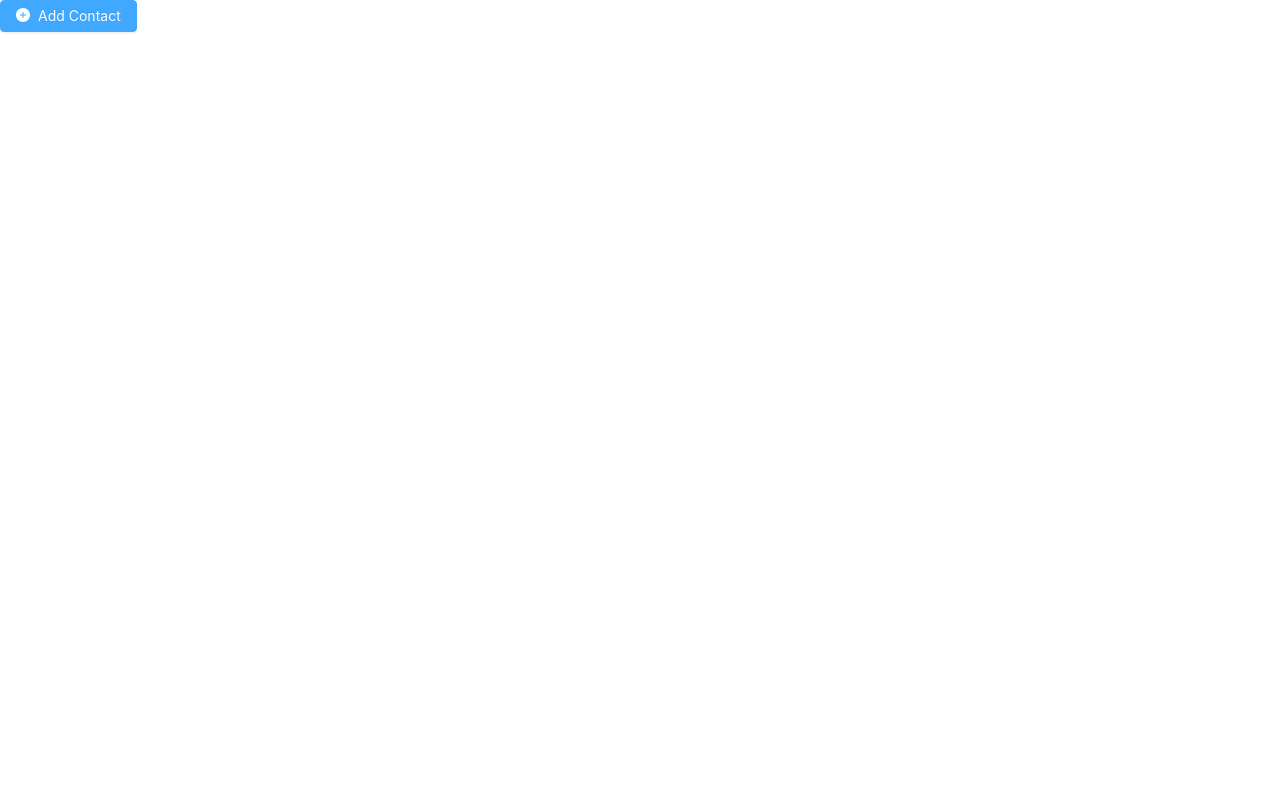
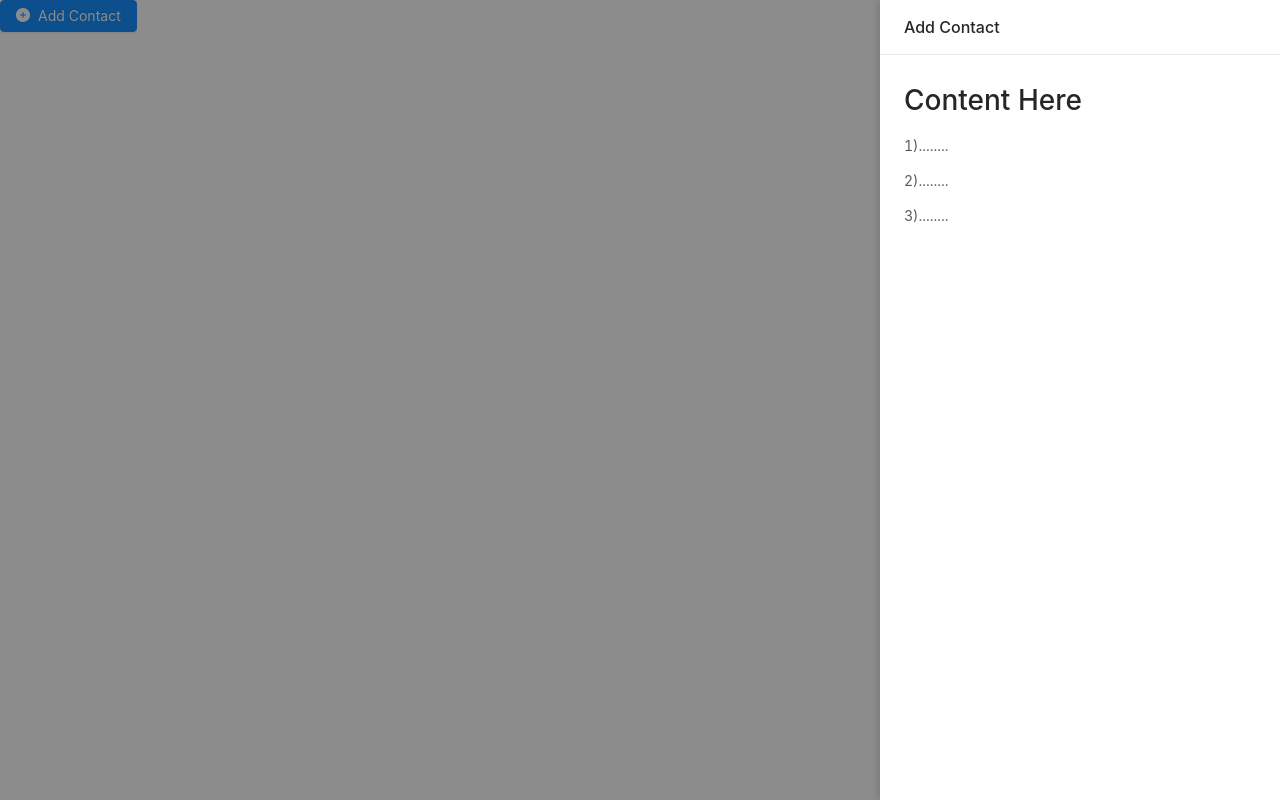
Before and after one commit to Gagandeep-Kaur-01/Contact_Management_System, a React (Create React App) app: page / in a window 1280 px wide. Both pictures are taken after a click on the button "Add Contact". Built offline with nearby package versions, Linux system fonts and the light colour scheme.

Commit message:
created drawer component, passed the handlers as props & imported in App.js

```diff
--- a/src/App.js
+++ b/src/App.js
@@ -2,6 +2,7 @@ import React, { Fragment, useState } from 'react'
 import './App.css';
 import { Button } from 'antd'
 import { PlusCircleFilled } from "@ant-design/icons"
+import AddDrawer from './Components/AddDrawer'
 
 function App() {
     const [visible, setVisible] = useState(false);
@@ -24,6 +25,11 @@ function App() {
         Add Contact
       </Button>
 
+      <AddDrawer
+        onClose={onClose}
+        visible={visible}
+      />
+
     </Fragment>
 
   );
--- /dev/null
+++ b/src/Components/AddDrawer.js
@@ -0,0 +1,25 @@
+import React, { useState } from 'react'
+import 'antd/dist/antd.css';
+import { Drawer } from "antd";
+
+const AddDrawer = ({onClose, visible}) => {
+
+    return (
+      <Drawer
+        width="400"
+        title="Add Contact"
+        placement="right"
+        closable={false}
+        onClose={onClose}
+        visible={visible}
+        maskClosable={true}
+       >
+        <h1>Content Here</h1>
+        <p>1)........</p>
+        <p>2)........</p>
+        <p>3)........</p>
+      </Drawer>
+    );
+};
+
+export default AddDrawer;
```
